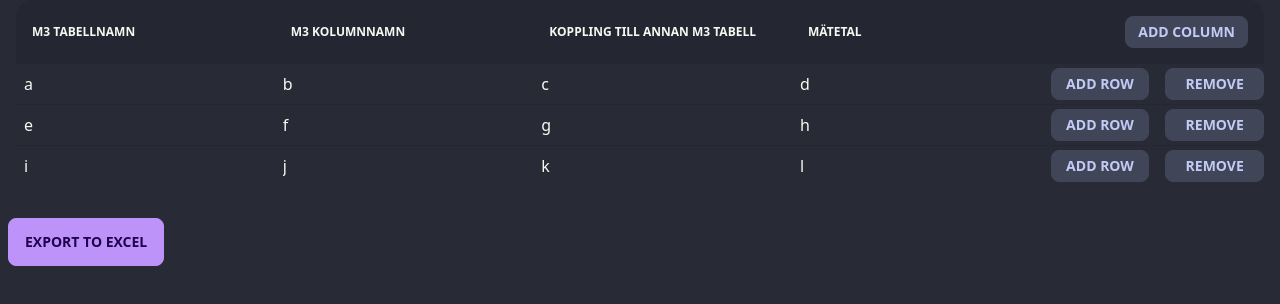
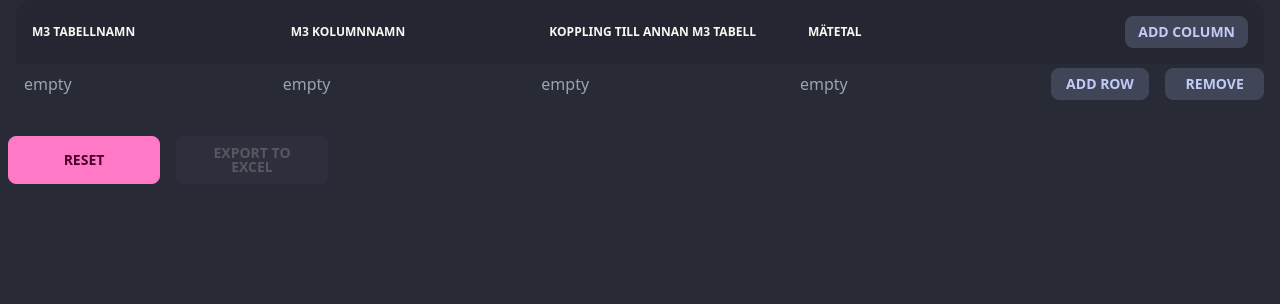
Before and after one commit to oliie/jak-tabell, a SvelteKit app: page / in a window 1280 px wide. Shown: the top 304 px of the page. Built offline with nearby package versions, Linux system fonts and the light colour scheme.

Commit message:
- adds phatt features 🚀

```diff
--- a/src/routes/+page.svelte
+++ b/src/routes/+page.svelte
@@ -1,20 +1,46 @@
 <script lang="ts">
-	let headings = ['M3 Tabellnamn', 'M3 Kolumnnamn', 'Koppling till annan M3 Tabell', 'Mätetal'];
+	import { onMount } from 'svelte';
 
-	let data = [
-		['a', 'b', 'c', 'd'],
-		['e', 'f', 'g', 'h'],
-		['i', 'j', 'k', 'l']
+	const INITIAL_DATA = [['', '', '', '']];
+	const INITIAL_HEADINGS = [
+		'M3 Tabellnamn',
+		'M3 Kolumnnamn',
+		'Koppling till annan M3 Tabell',
+		'Mätetal'
 	];
+
+	let headings = structuredClone(INITIAL_HEADINGS);
+	let data: string[][] = structuredClone(INITIAL_DATA);
+
+	onMount(() => {
+		const storedHeadings = localStorage.getItem('HEADINGS');
+		const storedData = localStorage.getItem('DATA');
+
+		if (!!storedHeadings) headings = JSON.parse(storedHeadings);
+		if (!!storedData) data = JSON.parse(storedData);
+	});
+
+	$: isValid = data.every((row) =>
+		row.every((_val, _i, arr) => {
+			return !!arr[0] && !!arr[1];
+		})
+	);
+
+	const storeData = () => {
+		localStorage.setItem('HEADINGS', JSON.stringify(headings));
+		localStorage.setItem('DATA', JSON.stringify(data));
+	};
 
 	const addRow = (index: number) => {
 		data.splice(index + 1, 0, new Array(data[0].length).fill(null));
 		data = data;
+		storeData();
 	};
 
 	const removeRow = (index: number) => {
 		data.splice(index, 1);
 		data = data;
+		storeData();
 	};
 
 	const addColumn = () => {
@@ -23,6 +49,13 @@
 
 		headings = headings;
 		data = data;
+		storeData();
+	};
+
+	const resetTable = () => {
+		headings = structuredClone(INITIAL_HEADINGS);
+		data = structuredClone(INITIAL_DATA);
+		storeData();
 	};
 
 	const exportToExcel = () => {
@@ -52,7 +85,12 @@
 						<th>{heading}</th>
 					{:else}
 						<th>
-							<input placeholder="empty" class="bg-transparent p-2 w-full" bind:value={heading} />
+							<input
+								placeholder="empty"
+								class="bg-transparent p-2 w-full"
+								on:keyup={storeData}
+								bind:value={heading}
+							/>
 						</th>
 					{/if}
 				{/each}
@@ -66,7 +104,12 @@
 				<tr class="m-0 p-0">
 					{#each row as value}
 						<td class="m-0 p-0">
-							<input placeholder="empty" class="bg-transparent p-2 w-full" bind:value />
+							<input
+								placeholder="empty"
+								class="bg-transparent p-2 w-full"
+								on:keyup={storeData}
+								bind:value
+							/>
 						</td>
 					{/each}
 					<td class="m-0 p-0">
@@ -81,6 +124,11 @@
 	</table>
 </div>
 
-<div class="mt-8 ml-2">
-	<button class="btn btn-secondary" on:click={exportToExcel}>Export to Excel</button>
+<div class="text-center">
+	<div class="mt-8 ml-2 grid grid-cols-2 gap-4 w-1/4">
+		<button class="btn btn-primary" on:click={resetTable}> Reset </button>
+		<button disabled={!isValid} class="btn btn-secondary" on:click={exportToExcel}>
+			Export to Excel
+		</button>
+	</div>
 </div>
```
